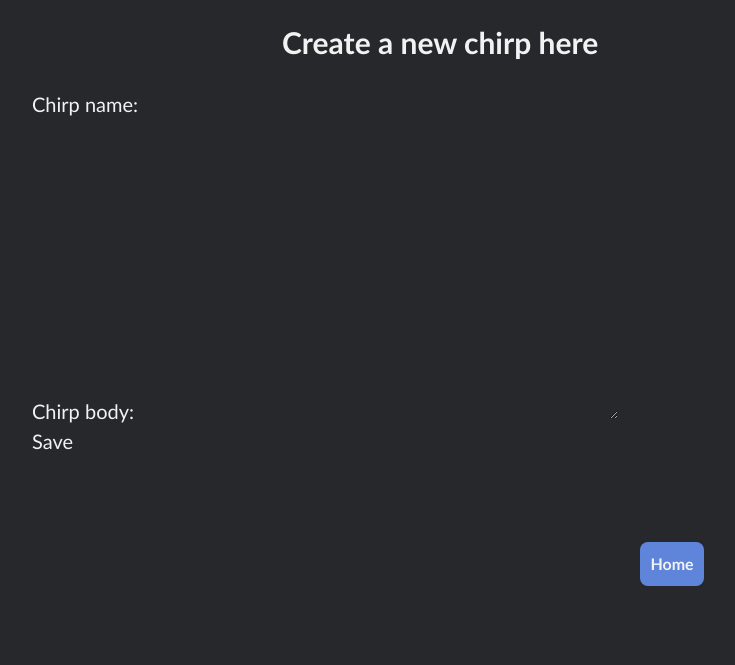
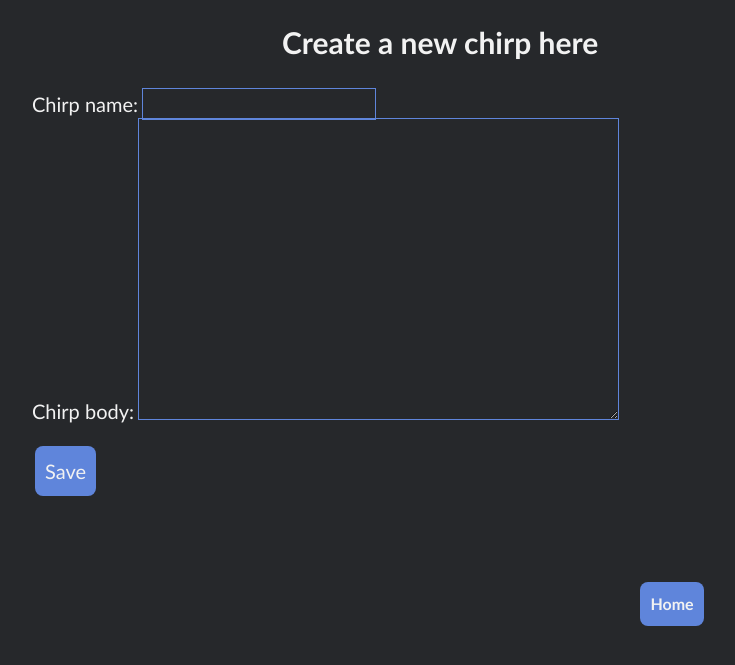
Before and after one commit to AaronCumming/Chirper, a Django app: page /create/ in a window 1280 px wide; the page is wider, and only the part inside the window is pictured. Shown: the part 92-757 px from the top of that part, without its empty margins (278-1013 px from the left). Run offline with Django 5.2, Linux system fonts and the light colour scheme.

Commit message:
Final Front End

```diff
--- a/chirper/static/style.css
+++ b/chirper/static/style.css
@@ -143,3 +143,77 @@ ul {
     .replytochirp a:hover {
     color:#003092;
 }
+
+.profile {
+    background-color: #5F85DB;
+    font-family:'Gill Sans', 'Gill Sans MT', 'Calibri', 'Trebuchet MS', 'sans-serif';
+    font-weight:bold;
+    border-radius: 8px;
+    border: none;
+    color: white;
+    text-align: center;
+    text-decoration: none;
+    display: inline-block;
+    font-size: 16px;
+    margin-top:-20px;
+    cursor: pointer;
+    padding-top:10px;
+    padding-bottom: 10px;
+    padding-right: 10px;
+    padding-left: 10px;
+}
+    .profile a:hover {
+    color:#003092;
+}
+
+.login {
+    background-color: #5F85DB;
+    font-family:'Gill Sans', 'Gill Sans MT', 'Calibri', 'Trebuchet MS', 'sans-serif';
+    font-weight:bold;
+    border-radius: 8px;
+    border: none;
+    color: #f2f2f2;
+    text-align: center;
+    text-decoration: none;
+    display: inline-block;
+    font-size: 16px;
+    cursor: pointer;
+    padding-top:10px;
+    padding-bottom: 10px;
+    padding-right: 10px;
+    padding-left: 10px;
+    margin-left:185px;
+}
+    .login a:hover {
+    color:#003092;
+}
+
+.save {
+    background-color: #5F85DB;
+    font-family:'Gill Sans', 'Gill Sans MT', 'Calibri', 'Trebuchet MS', 'sans-serif';
+    font-weight:bold;
+    border-radius: 8px;
+    border: none;
+    color: #f2f2f2;
+    text-align: center;
+    text-decoration: none;
+    display: inline-block;
+    font-size: 16px;
+    cursor: pointer;
+    padding-top:10px;
+    padding-bottom: 10px;
+    padding-right: 10px;
+    padding-left: 10px;
+    margin-left:185px;
+}
+    .save a:hover {
+    color:#003092;
+}
+
+form input, form textarea, form select {
+    outline: 1px solid #5F85DB;
+}
+
+form input:focus, form textarea:focus, form select:focus {
+    outline: 1px solid #5F85DB;
+}
--- a/chirper/templates/chirper/base.html
+++ b/chirper/templates/chirper/base.html
@@ -8,6 +8,7 @@
     <!--<script type="module" src="{% static 'app.js' %}"></script>-->
     <script src="https://unpkg.com/@tailwindcss/browser@4"></script>
     <title>Chirper</title>
+
   </head>
   <header>
     <div class="container mx-auto text-center">
--- a/chirper/templates/chirper/chat/chirp_create.html
+++ b/chirper/templates/chirper/chat/chirp_create.html
@@ -9,7 +9,10 @@
 
   <form method="post">{% csrf_token %}
     {{ form.as_p }}
+
+    <button class="save" style="margin-left:3px; margin-top:20px;">
     <p><input type="submit" value="Save"></p>
+  </button>
   </form>
 
 {% endblock %}
--- a/chirper/templates/chirper/chat/chirp_create_reply.html
+++ b/chirper/templates/chirper/chat/chirp_create_reply.html
@@ -11,9 +11,13 @@
 <h3>{{ parent_chirp.chirp_body }}</h3>
 
 <h3>posted by -> {{ parent_chirp.user.username }}</h3>
+
   <form method="post">{% csrf_token %}
     {{ form.as_p }}
+    <button class="save" style="margin-left:3px; margin-top:20px;">
     <p><input type="submit" value="Save"></p>
+    </button>
+
 </form>
 
 {% endblock %}
--- a/chirper/templates/chirper/chat/profile.html
+++ b/chirper/templates/chirper/chat/profile.html
@@ -1,7 +1,7 @@
 {% extends "chirper/base.html" %}
 {% block content %}
 
-<h1 class="text-2xl font-bold text-center text-blue-600">Hello {{user.username}}!</h1>
+<h2>Hello {{user.username}}!</h2>
 <br><br>
 
 
```
Also changed, not shown: chirper/templates/chirper/chat/chirp_detail.html (+4 -10 lines), chirper/templates/chirper/chat/home.html (+20 -21 lines), 1 other file.
